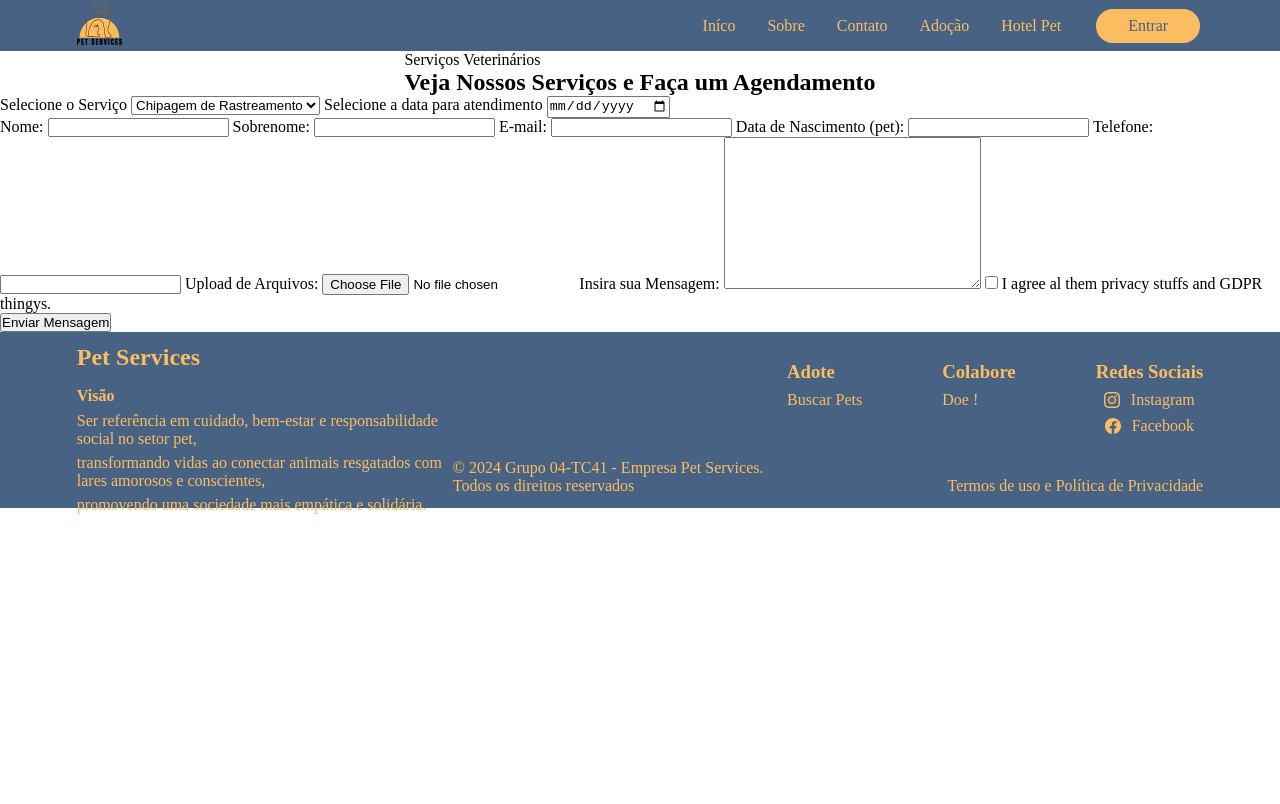
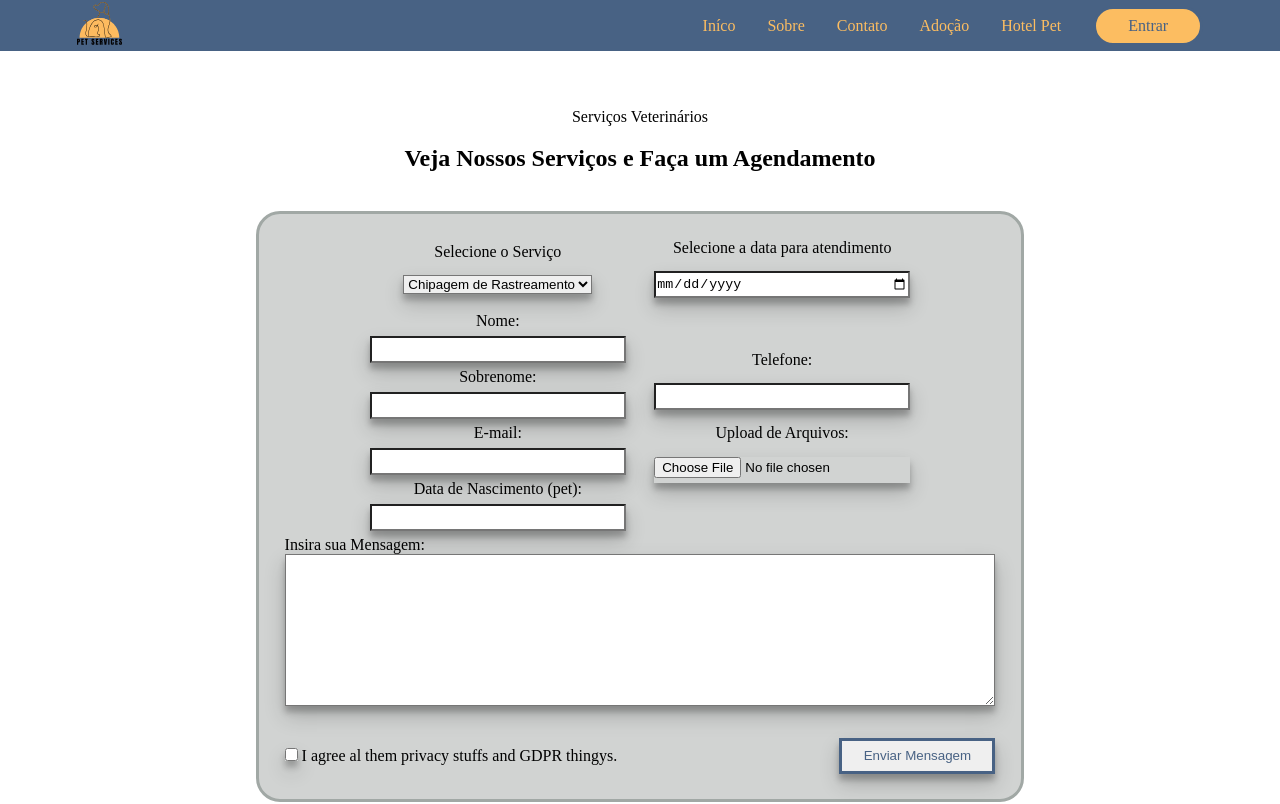
Before and after one commit to Carloshee12/Pet_Service, a plain HTML site: page vet_services_agendamento.html in a window 1280 px wide. Shown: the top 804 px of the page. Drawn offline with Linux system fonts and the light colour scheme.

Commit message:
form added, missing fonts ALL FLEX

```diff
--- a/styles/vet_services_agendamento.css
+++ b/styles/vet_services_agendamento.css
@@ -72,7 +72,7 @@ footer {
   display: flex;
   flex-direction: column;
   gap: 0.4em;
-    margin-top: 1em ;
+  margin-top: 1em;
 }
 
 .mid {
@@ -118,7 +118,6 @@ footer {
 }
 /* -------------------FOOTER----------------------- */
 
-
 /* -------------------MAIN----------------------- */
 
 .form_section {
@@ -126,4 +125,81 @@ footer {
   flex-direction: column;
   justify-content: center;
   align-items: center;
+  margin: 0 0 5% 0;
 }
+
+.form_section .title {
+  display: flex;
+  flex-direction: column;
+  justify-content: center;
+  align-items: center;
+  padding: 3%;
+}
+
+.form_section .title p {
+  display: flex;
+  margin: 4% auto;
+}
+
+#form_contato {
+  display: flex;
+  flex-direction: column;
+  background-color: rgba(163, 168, 166, 0.5);
+  border: solid rgba(161, 168, 165, 15);
+  border-radius: 3vh;
+  margin: 0 15%;
+  width: 60%;
+  padding: 2%;
+}
+
+#form_contato section {
+  display: flex;
+  flex-direction: row;
+  text-align: center;
+  justify-content: center;
+}
+
+.col1 #services_menu{
+    margin: 5% 0;
+}
+
+.col2 input{
+    margin: 5% 0;
+    width: 90%;
+    height: 2em;
+}
+
+.col1 input{
+    margin: 2% 0;
+    width: 90%;
+    height: 2em;
+}
+
+.col1, .col2 {
+    display: flex;
+    flex-direction: column;
+    justify-content: center;
+    align-items: center;
+    width: 40%;
+}
+
+input, textarea, select {
+    box-shadow: rgba(0, 0, 0, 0.19) 0px 10px 20px, rgba(0, 0, 0, 0.23) 0px 6px 6px;
+}
+
+#checkbox{
+    display: flex;
+    flex-direction: row;
+    justify-content: space-between;
+    align-items: center;
+    margin-top: 2em;
+}
+
+#sub {
+    color: var(--main-blue);
+    border: solid var(--main-blue);
+    padding: 1% 3%;
+
+    text-decoration: none;
+    cursor: pointer;
+}
--- a/vet_services_agendamento.html
+++ b/vet_services_agendamento.html
@@ -28,13 +28,14 @@
     </header>
     <main>
         <div class="form_section">
-            <section>
+            <section class="title">
                 <p>Serviços Veterinários</p>
                 <h1>Veja Nossos Serviços e Faça um Agendamento</h1>
             </section>
 
-            <form action="" method="post" id="form_contato" >
+            <form action="" method="post" id="form_contato">
                 <section>
+                    <div class="col1">
                         <label for="services">Selecione o Serviço</label>
                         <select name="services" id="services_menu">
                             <option value="1">Chipagem de Rastreamento</option>
@@ -46,10 +47,17 @@
                             <option value="7">Testes Rápidos</option>
                             <option value="8">Consultas</option>
                         </select>
+                    </div>
+
+                    <div class="col2">
                         <label for="data_atendimento">Selecione a data para atendimento</label>
                         <input type="date" id="data_atendimento" name="data_atendimento">
+                    </div>
+
                 </section>
+
                 <section>
+                    <div class="col1">
                         <label for="name">Nome:</label>
                         <input type="text" name="name">
 
@@ -61,20 +69,31 @@
 
                         <label for="birthdate">Data de Nascimento (pet):</label>
                         <input type="text" name="birthdate">
+                    </div>
 
+                    <div class="col2">
                         <label for="phone">Telefone:</label>
                         <input type="tel" name="" id="">
 
                         <label for="file">Upload de Arquivos:</label>
                         <input type="file">
 
+
+
+                    </div>
+                </section>
                 <label for="msg">Insira sua Mensagem:</label>
                 <textarea name="msg" form="form_contato" cols="30" rows="10"></textarea>
 
-                    <input type="checkbox" id="checkbox">
+                <div id="checkbox">
+                    <div> <input type="checkbox">
                         <label for="checkbox">I agree al them privacy stuffs and GDPR thingys.</label>
-                </section>
+                    </div>
                     <input type="submit" id="sub" value="Enviar Mensagem">
+
+                </div>
+
+
 
             </form>
         </div>
```
Lines whose indentation alone changed are shown as unchanged.
